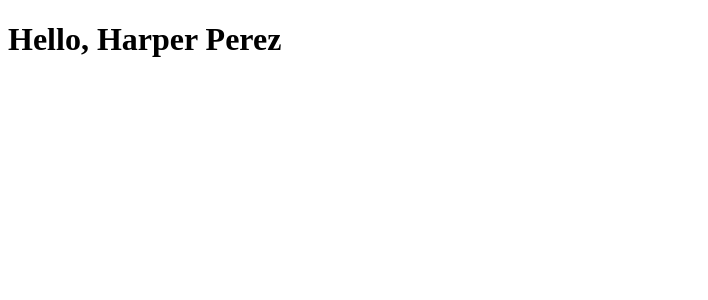
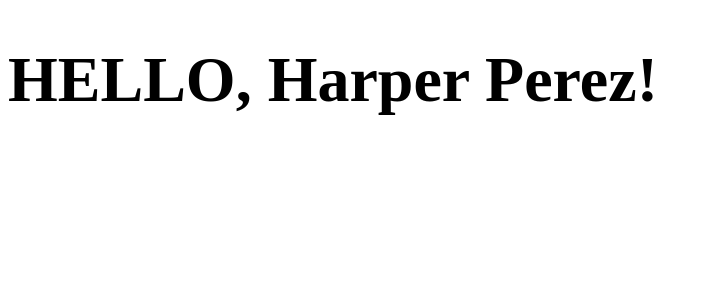
Before and after one commit to quantum93/react-tutorial, a React (Create React App) app: page / in a window 1280 px wide. Shown: the top 300 px of the page, without its empty margins (0-708 px from the left). Built offline with nearby package versions, Linux system fonts and the light colour scheme.

Commit message:
JSX with conditional loop

```diff
--- a/src/index.js
+++ b/src/index.js
@@ -3,9 +3,21 @@ import ReactDOM from 'react-dom';
 import App from './App';
 import * as serviceWorker from './serviceWorker';
 
-const formatName = (user) => {return user.firstName + ' ' + user.lastName;}
+const formatName = (user) => {
+  return user.firstName + ' ' + user.lastName;
+}
+
+const getGreeting = (user) => {
+  if(user) {
+    return <h1>HELLO, {formatName(user)}!</h1>;
+  }
+  else {
+    return <h1>Hello, Stranger.</h1>
+  }
+}
+
 const user = { firstName: 'Harper', lastName:'Perez'};
-const element = <h1> Hello, {formatName(user)}</h1>
+const element = <h1>{getGreeting(user)}</h1>
 
 ReactDOM.render(
   element,
```
